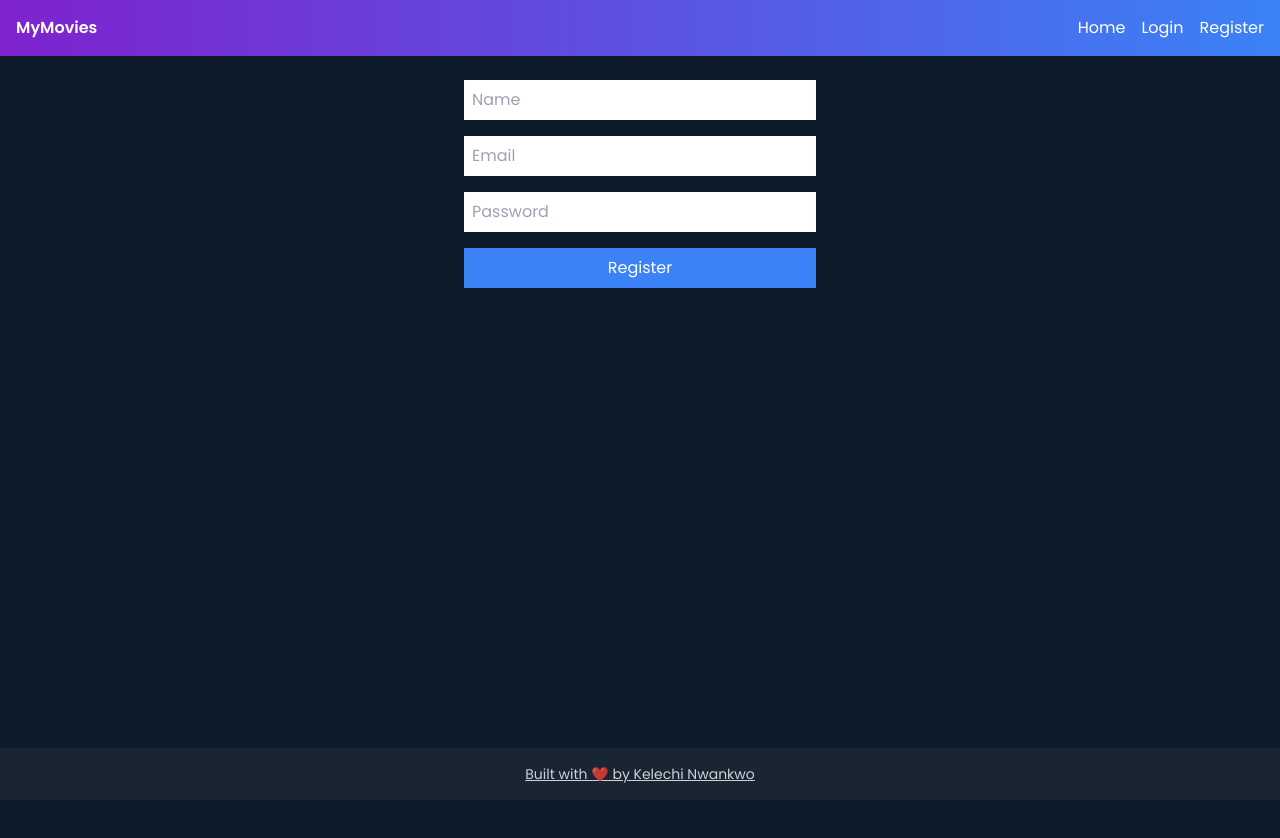
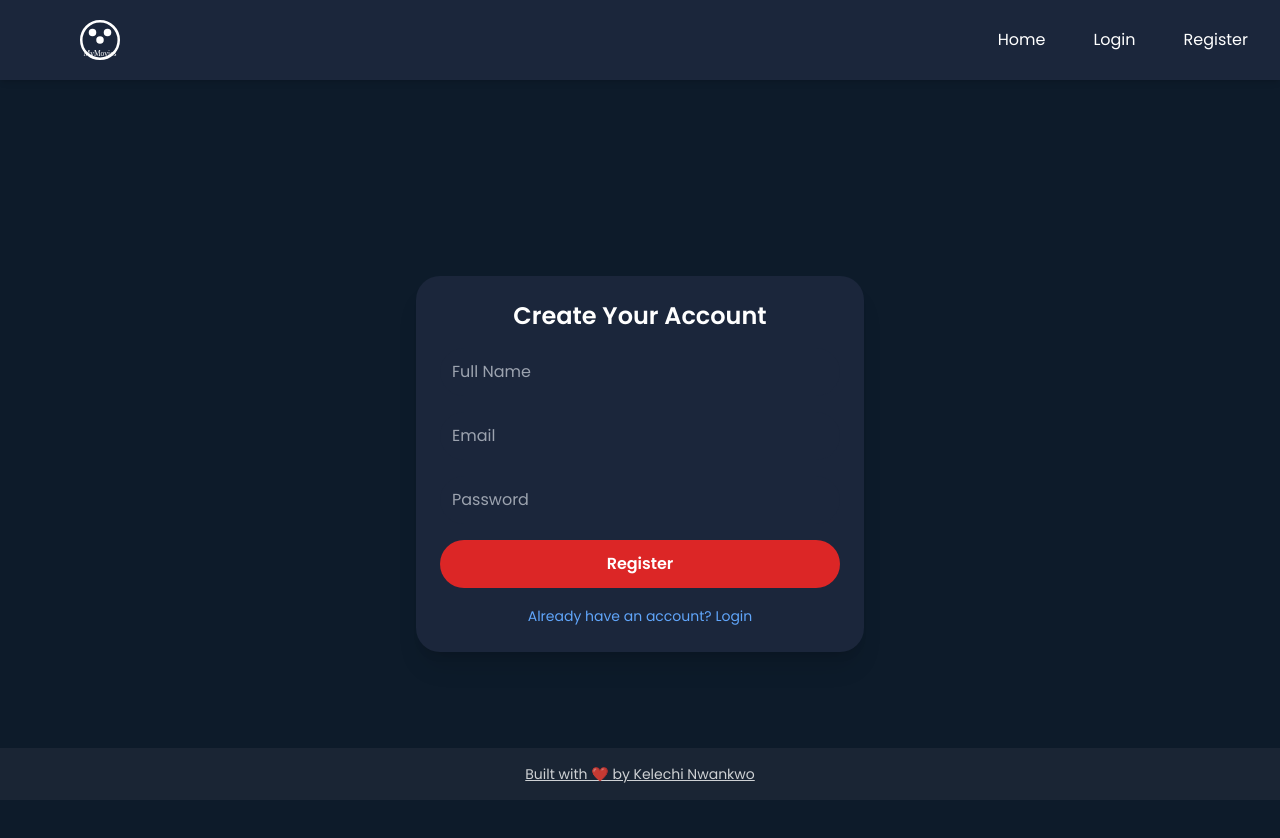
Before and after one commit to Kanegraffiti/3mtt-Capstone, a React (Vite) app in the folder client/: page /register in a window 1280 px wide. Shown: the top 838 px of the page. Before the commit the page ends 800 px from the top, so only its background shows below. Built offline with nearby package versions, Linux system fonts and the light colour scheme; no server answers.

Commit message:
chore: remove unused logo asset

```diff
--- a/client/src/App.jsx
+++ b/client/src/App.jsx
@@ -1,8 +1,7 @@
 import Header from './components/Header.jsx';
 import OfflineBanner from './components/OfflineBanner.jsx';
 import Home from './pages/Home.jsx';
-import Login from './pages/Login.jsx';
-import Register from './pages/Register.jsx';
+import AuthForm from './components/AuthForm.jsx';
 import Profile from './pages/Profile.jsx';
 import Library from './pages/Library.jsx';
 import MovieDetails from './pages/MovieDetails.jsx';
@@ -20,8 +19,8 @@ function App() {
       <div className="pt-16 pb-20">
       <Routes>
         <Route path="/" element={<Home />} />
-        <Route path="/login" element={<Login />} />
-        <Route path="/register" element={<Register />} />
+        <Route path="/login" element={<AuthForm mode="login" />} />
+        <Route path="/register" element={<AuthForm mode="register" />} />
         <Route element={<PrivateRoute />}>
           <Route path="/profile" element={<Profile />} />
           <Route path="/library" element={<Library />} />
--- /dev/null
+++ b/client/src/components/AuthForm.jsx
@@ -0,0 +1,110 @@
+import { useState, useContext } from 'react';
+import { useNavigate } from 'react-router-dom';
+import { AuthContext } from '../context/AuthContext.jsx';
+
+export default function AuthForm({ mode = 'login' }) {
+  const { login, register } = useContext(AuthContext);
+  const [isLogin, setIsLogin] = useState(mode === 'login');
+  const [formData, setFormData] = useState({
+    name: "",
+    email: "",
+    password: "",
+  });
+  const [message, setMessage] = useState('');
+
+  const navigate = useNavigate();
+
+  const toggleForm = () => {
+    setIsLogin(!isLogin);
+    setMessage("");
+  };
+
+  const handleChange = (e) => {
+    setFormData({ ...formData, [e.target.name]: e.target.value });
+  };
+
+  const handleSubmit = async (e) => {
+    e.preventDefault();
+    let success = false;
+    if (isLogin) {
+      success = await login(formData.email, formData.password);
+      if (success) {
+        navigate('/profile');
+      } else {
+        setMessage('Invalid email or password');
+      }
+    } else {
+      success = await register(formData.name, formData.email, formData.password);
+      if (success) {
+        setMessage('Registration successful! Please log in.');
+        setIsLogin(true);
+      } else {
+        setMessage('Registration failed');
+      }
+    }
+  };
+
+  return (
+    <div className="min-h-screen flex items-center justify-center bg-background px-4">
+      <div className="w-full max-w-md bg-surface p-6 rounded-3xl shadow-xl text-white">
+        <h2 className="text-2xl font-bold mb-4 text-center">
+          {isLogin ? "Login to CiFlix" : "Create Your Account"}
+        </h2>
+
+        <form onSubmit={handleSubmit} className="space-y-4">
+          {!isLogin && (
+            <input
+              type="text"
+              name="name"
+              placeholder="Full Name"
+              value={formData.name}
+              onChange={handleChange}
+              className="w-full p-3 bg-surface placeholder-gray-400 rounded-3xl text-white"
+              required
+            />
+          )}
+          <input
+            type="email"
+            name="email"
+            placeholder="Email"
+            value={formData.email}
+            onChange={handleChange}
+            className="w-full p-3 rounded-3xl bg-surface placeholder-gray-400 text-white"
+            required
+          />
+          <input
+            type="password"
+            name="password"
+            placeholder="Password"
+            value={formData.password}
+            onChange={handleChange}
+            className="w-full p-3 rounded-3xl bg-surface placeholder-gray-400 text-white"
+            required
+          />
+
+          <button
+            type="submit"
+            className="w-full bg-red-600 hover:bg-red-700 p-3 rounded-3xl font-semibold transition cursor-pointer"
+          >
+            {isLogin ? "Login" : "Register"}
+          </button>
+        </form>
+
+        {message && (
+          <p className="mt-4 text-center text-sm text-red-400">{message}</p>
+        )}
+
+        <div className="mt-4 text-center">
+          <button
+            onClick={toggleForm}
+            className="text-sm text-blue-400 hover:underline cursor-pointer"
+          >
+            {isLogin
+              ? "Don't have an account? Register"
+              : "Already have an account? Login"}
+          </button>
+        </div>
+      </div>
+    </div>
+  );
+}
--- a/client/src/components/Header.jsx
+++ b/client/src/components/Header.jsx
@@ -1,41 +1,58 @@
-import { Link } from 'react-router-dom';
 import { useContext, useState } from 'react';
-import { HiMenu } from 'react-icons/hi';
+import { Link, useNavigate } from 'react-router-dom';
+import Logo from '/logo.svg';
 import { AuthContext } from '../context/AuthContext.jsx';
-import MobileDrawer from './MobileDrawer.jsx';
 
-const Header = () => {
+export default function Header() {
   const { user, logout } = useContext(AuthContext);
-  const [open, setOpen] = useState(false);
+  const [menuOpen, setMenuOpen] = useState(false);
+  const navigate = useNavigate();
 
-  const menuItems = (
-    <>
-      <Link to="/">Home</Link>
+  return (
+    <header className="bg-surface text-white p-5 w-full shadow-md fixed top-0 z-50">
+      <div className="container mx-auto flex items-center justify-between flex-wrap">
+        <div className="flex items-center cursor-pointer" onClick={() => navigate('/')}>
+          <img src={Logo} alt="CinemaFlix Logo" className="h-10 w-40 mr-3" />
+        </div>
+        <button className="block md:hidden text-white text-4xl" onClick={() => setMenuOpen(!menuOpen)}>
+          ☰
+        </button>
+        <div className={`w-full md:flex md:items-center md:w-auto ${menuOpen ? 'block' : 'hidden'}`}>
+          <div className="flex flex-col md:flex-row md:items-center gap-4 md:gap-6 mt-4 md:mt-0 ml-auto">
+            <Link to="/" onClick={() => setMenuOpen(false)} className="hover:text-brand px-2 md:px-3">
+              Home
+            </Link>
             {user ? (
               <>
-          <Link to="/library">Library</Link>
-          <Link to="/profile">Profile</Link>
-          <button onClick={logout}>Logout</button>
+                <Link to="/library" onClick={() => setMenuOpen(false)} className="hover:text-brand px-2 md:px-3">
+                  Library
+                </Link>
+                <Link to="/profile" onClick={() => setMenuOpen(false)} className="hover:text-brand px-2 md:px-3">
+                  Profile
+                </Link>
+                <button
+                  onClick={() => {
+                    logout();
+                    setMenuOpen(false);
+                  }}
+                  className="hover:text-brand px-2 md:px-3"
+                >
+                  Logout
+                </button>
               </>
             ) : (
               <>
-          <Link to="/login">Login</Link>
-          <Link to="/register">Register</Link>
+                <Link to="/login" onClick={() => setMenuOpen(false)} className="hover:text-brand px-2 md:px-3">
+                  Login
+                </Link>
+                <Link to="/register" onClick={() => setMenuOpen(false)} className="hover:text-brand px-2 md:px-3">
+                  Register
+                </Link>
               </>
             )}
-    </>
-  );
-
-  return (
-    <header className="fixed top-0 w-full z-50 bg-gradient-to-r from-purple-700 to-blue-500 p-4 flex justify-between items-center">
-      <Link to="/" className="font-bold">MyMovies</Link>
-      <div className="hidden md:flex space-x-4 items-center">{menuItems}</div>
-      <button className="md:hidden" onClick={() => setOpen(true)}>
-        <HiMenu size={24} />
-      </button>
-      {open && <MobileDrawer close={() => setOpen(false)} />}
+          </div>
+        </div>
+      </div>
     </header>
   );
-};
-
-export default Header;
+}
--- a/client/src/components/MovieCard.jsx
+++ b/client/src/components/MovieCard.jsx
@@ -1,16 +1,15 @@
 import { Link, useNavigate } from 'react-router-dom';
-import { useContext, useState } from 'react';
+import { useContext } from 'react';
 import { api } from '../api.js';
 import { motion } from 'framer-motion';
 import { AuthContext } from '../context/AuthContext.jsx';
-import Modal from './common/Modal.jsx';
 
-const MovieCard = ({ movie }) => {
+const MovieCard = ({ movie, onAddFavorite, onAddWatchlist }) => {
   const { user } = useContext(AuthContext);
   const navigate = useNavigate();
-  const [open, setOpen] = useState(false);
 
   const addWatchlist = async () => {
+    if (onAddWatchlist) return onAddWatchlist(movie);
     if (!user || !user.watchlists || user.watchlists.length === 0) return;
     const token = localStorage.getItem('token');
     const listId = user.watchlists[0]._id;
@@ -19,10 +18,10 @@ const MovieCard = ({ movie }) => {
       { tmdbId: movie.id, title: movie.title, posterPath: movie.poster_path },
       { headers: { Authorization: `Bearer ${token}` } }
     );
-    setOpen(false);
   };
 
   const addFavorite = async () => {
+    if (onAddFavorite) return onAddFavorite(movie);
     if (!user) return;
     const token = localStorage.getItem('token');
     await api.post(
@@ -30,35 +29,23 @@ const MovieCard = ({ movie }) => {
       { tmdbId: movie.id, title: movie.title, posterPath: movie.poster_path },
       { headers: { Authorization: `Bearer ${token}` } }
     );
-    setOpen(false);
   };
 
-  const handleAdd = (e) => {
-    e.preventDefault();
-    if (!user) {
-      navigate('/register');
-    } else {
-      setOpen(true);
-    }
-  };
 
   return (
     <motion.div initial={{ opacity: 0 }} animate={{ opacity: 1 }} transition={{ duration: 0.5 }}>
-      <Link to={`/movie/${movie.id}`} className="bg-surface p-2 rounded relative block transition duration-300 hover:scale-105 hover:shadow-lg">
+      <Link to={`/movie/${movie.id}`} className="bg-surface p-2 rounded block transition duration-300 hover:scale-105 hover:shadow-lg">
         <img src={`https://image.tmdb.org/t/p/w200${movie.poster_path}`} alt={movie.title} className="mx-auto" />
         <h3 className="mt-2 text-center text-sm">{movie.title}</h3>
-        <button
-          onClick={handleAdd}
-          className="absolute top-1 right-1 bg-brand hover:bg-brand/90 text-white text-xs px-1"
-        >
-          Add
+      </Link>
+      <div className="flex justify-between mt-2">
+        <button onClick={addFavorite} className="bg-brand hover:bg-brand/90 text-white px-2 py-1 text-xs rounded">
+          ❤️ Favorite
         </button>
-      </Link>
-      <Modal open={open} onClose={() => setOpen(false)}>
-        <p className="mb-2 text-center">Add to:</p>
-        <button onClick={addWatchlist} className="bg-brand hover:bg-brand/90 text-white px-3 py-1 mb-2 w-full text-sm">Watchlist</button>
-        <button onClick={addFavorite} className="bg-brand hover:bg-brand/90 text-white px-3 py-1 w-full text-sm">Favorites</button>
-      </Modal>
+        <button onClick={addWatchlist} className="bg-blue-600 hover:bg-blue-700 text-white px-2 py-1 text-xs rounded">
+          🎬 Watchlist
+        </button>
+      </div>
     </motion.div>
   );
 };
--- a/client/src/pages/Home.jsx
+++ b/client/src/pages/Home.jsx
@@ -152,7 +152,7 @@ const Home = () => {
         )}
       </div>
       {trendingError && <p className="text-red-500 mb-2">{trendingError}</p>}
-      <div className="grid grid-cols-2 sm:grid-cols-3 md:grid-cols-4 gap-4">
+      <div className="grid grid-cols-2 sm:grid-cols-3 md:grid-cols-4 gap-6">
         {movies.map(m => <MovieCard key={m.id} movie={m} />)}
       </div>
       {hasMore && <div ref={loader} />}
```
Lines whose indentation alone changed are shown as unchanged.
